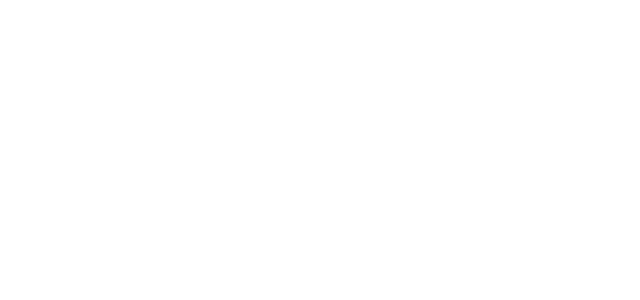
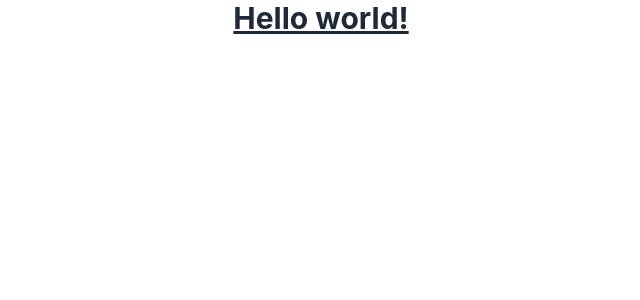
Before and after one commit to amernadim/quizz-tester, a React (Create React App) app: page / in a window 1280 px wide. Shown: the top 300 px of the page, without its empty margins (319-959 px from the left). Built offline with nearby package versions, Linux system fonts and the light colour scheme.

Commit message:
added tailwimd css

```diff
--- a/package.json
+++ b/package.json
@@ -6,6 +6,7 @@
     "@testing-library/jest-dom": "^5.16.5",
     "@testing-library/react": "^13.4.0",
     "@testing-library/user-event": "^13.5.0",
+    "daisyui": "^2.31.0",
     "react": "^18.2.0",
     "react-dom": "^18.2.0",
     "react-router-dom": "^6.4.2",
@@ -35,5 +36,10 @@
       "last 1 firefox version",
       "last 1 safari version"
     ]
+  },
+  "devDependencies": {
+    "autoprefixer": "^10.4.12",
+    "postcss": "^8.4.17",
+    "tailwindcss": "^3.1.8"
   }
 }
--- /dev/null
+++ b/postcss.config.js
@@ -0,0 +1,6 @@
+module.exports = {
+  plugins: {
+    tailwindcss: {},
+    autoprefixer: {},
+  },
+}
--- a/src/App.js
+++ b/src/App.js
@@ -1,10 +1,10 @@
-import logo from './logo.svg';
-import './App.css';
+import logo from "./logo.svg";
+import "./App.css";
 
 function App() {
   return (
     <div className="App">
-
+      <h1 className="text-3xl font-bold underline">Hello world!</h1>
     </div>
   );
 }
--- a/src/index.css
+++ b/src/index.css
@@ -1,3 +1,7 @@
+@tailwind base;
+@tailwind components;
+@tailwind utilities;
+
 body {
   margin: 0;
   font-family: -apple-system, BlinkMacSystemFont, 'Segoe UI', 'Roboto', 'Oxygen',
--- /dev/null
+++ b/tailwind.config.js
@@ -0,0 +1,10 @@
+/** @type {import('tailwindcss').Config} */
+module.exports = {
+  content: [
+    "./src/**/*.{js,jsx,ts,tsx}",
+  ],
+  theme: {
+    extend: {},
+  },
+  plugins: [require("daisyui")],
+}
```
Also changed, not shown: 1 other file (tests, documents, lock files or other folders).
